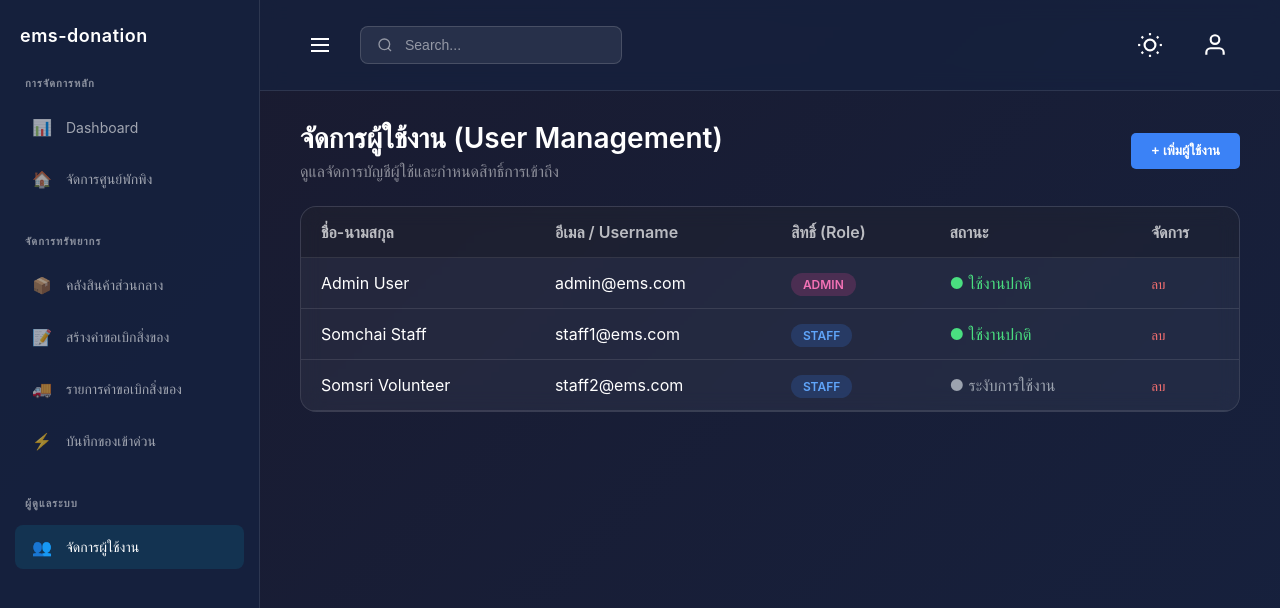
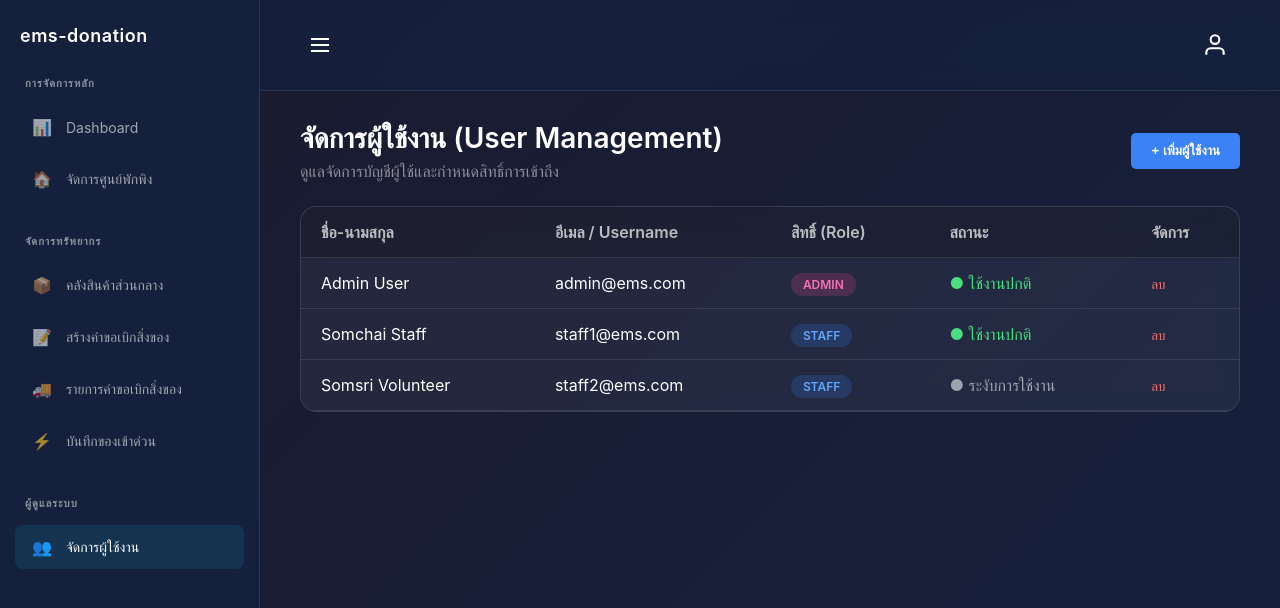
Before and after one commit to SSmikey/ems-donation, a Next.js app: page /users in a window 1280 px wide. Shown: the top 608 px of the page. Built offline with nearby package versions, Linux system fonts and the light colour scheme.

Commit message:
Updating walkthrough and notifying user about the fix

```diff
--- a/src/components/Header.tsx
+++ b/src/components/Header.tsx
@@ -7,31 +7,11 @@ interface HeaderProps {
   onMenuClick: () => void;
 }
 
-const SunIcon = () => (
-  <svg width="20" height="20" viewBox="0 0 24 24" fill="none" stroke="currentColor" strokeWidth="2">
-    <circle cx="12" cy="12" r="5" />
-    <line x1="12" y1="1" x2="12" y2="3" />
-    <line x1="12" y1="21" x2="12" y2="23" />
-    <line x1="4.22" y1="4.22" x2="5.64" y2="5.64" />
-    <line x1="18.36" y1="18.36" x2="19.78" y2="19.78" />
-    <line x1="1" y1="12" x2="3" y2="12" />
-    <line x1="21" y1="12" x2="23" y2="12" />
-    <line x1="4.22" y1="19.78" x2="5.64" y2="18.36" />
-    <line x1="18.36" y1="5.64" x2="19.78" y2="4.22" />
-  </svg>
-);
 
 const UserIcon = () => (
   <svg width="20" height="20" viewBox="0 0 24 24" fill="none" stroke="currentColor" strokeWidth="2">
     <path d="M20 21v-2a4 4 0 0 0-4-4H8a4 4 0 0 0-4 4v2" />
     <circle cx="12" cy="7" r="4" />
-  </svg>
-);
-
-const SearchIcon = () => (
-  <svg width="16" height="16" viewBox="0 0 24 24" fill="none" stroke="currentColor" strokeWidth="2">
-    <circle cx="11" cy="11" r="8" />
-    <path d="m21 21-4.35-4.35" />
   </svg>
 );
 
@@ -44,8 +24,10 @@ const LogoutIcon = () => (
 export default function Header({ onMenuClick }: HeaderProps) {
   const [profileOpen, setProfileOpen] = useState(false);
   const [user, setUser] = useState<any>(null);
+  const [mounted, setMounted] = useState(false);
 
   useEffect(() => {
+    setMounted(true);
     const savedUser = sessionStorage.getItem('user');
     if (savedUser) {
       try {
@@ -71,23 +53,9 @@ export default function Header({ onMenuClick }: HeaderProps) {
             <line x1="3" y1="18" x2="21" y2="18" />
           </svg>
         </button>
-        <div className={styles.searchBox}>
-          <span className={styles.searchIcon}>
-            <SearchIcon />
-          </span>
-          <input
-            type="text"
-            placeholder="Search..."
-            className={styles.searchInput}
-          />
-        </div>
       </div>
 
       <div className={styles.right}>
-        <button className={styles.iconButtonLarge}>
-          <SunIcon />
-        </button>
-
         <div className={styles.userProfileWrapper}>
           <button
             className={styles.iconButtonLarge}
@@ -96,7 +64,7 @@ export default function Header({ onMenuClick }: HeaderProps) {
             <UserIcon />
           </button>
 
-          {profileOpen && (
+          {mounted && profileOpen && (
             <div className={styles.profileDropdown}>
               <div className={styles.profileHeader}>
                 <div className={styles.avatar}>
```
